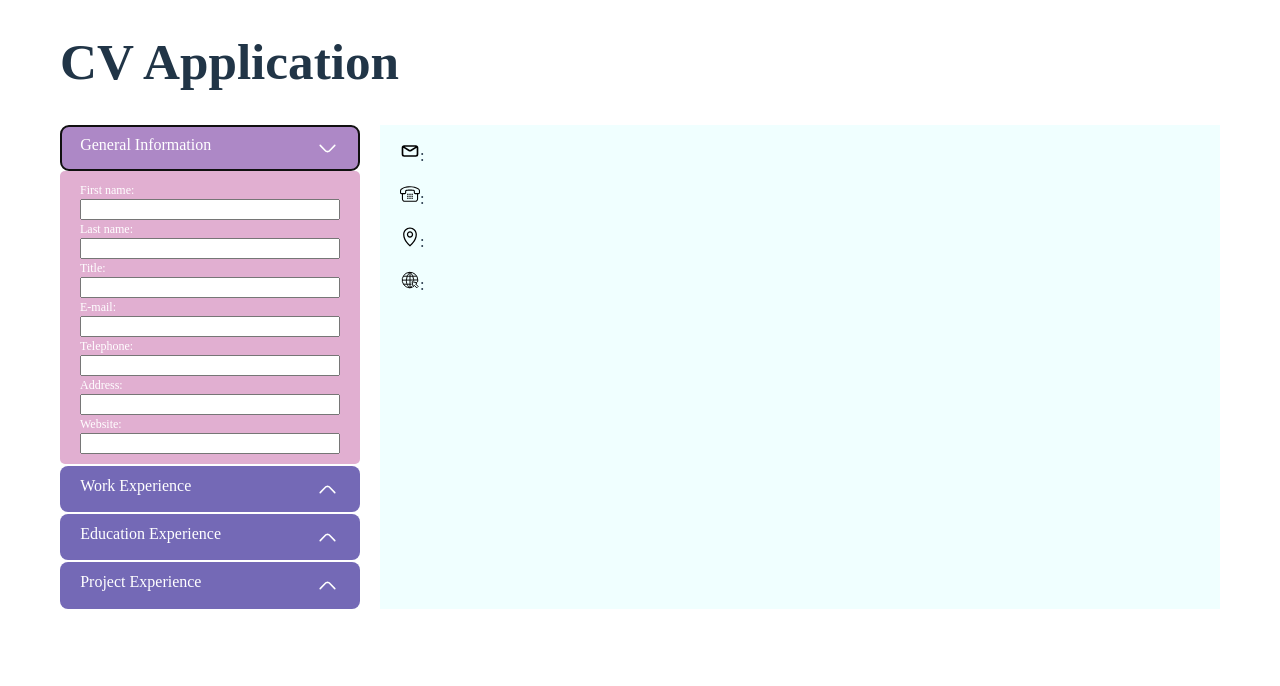
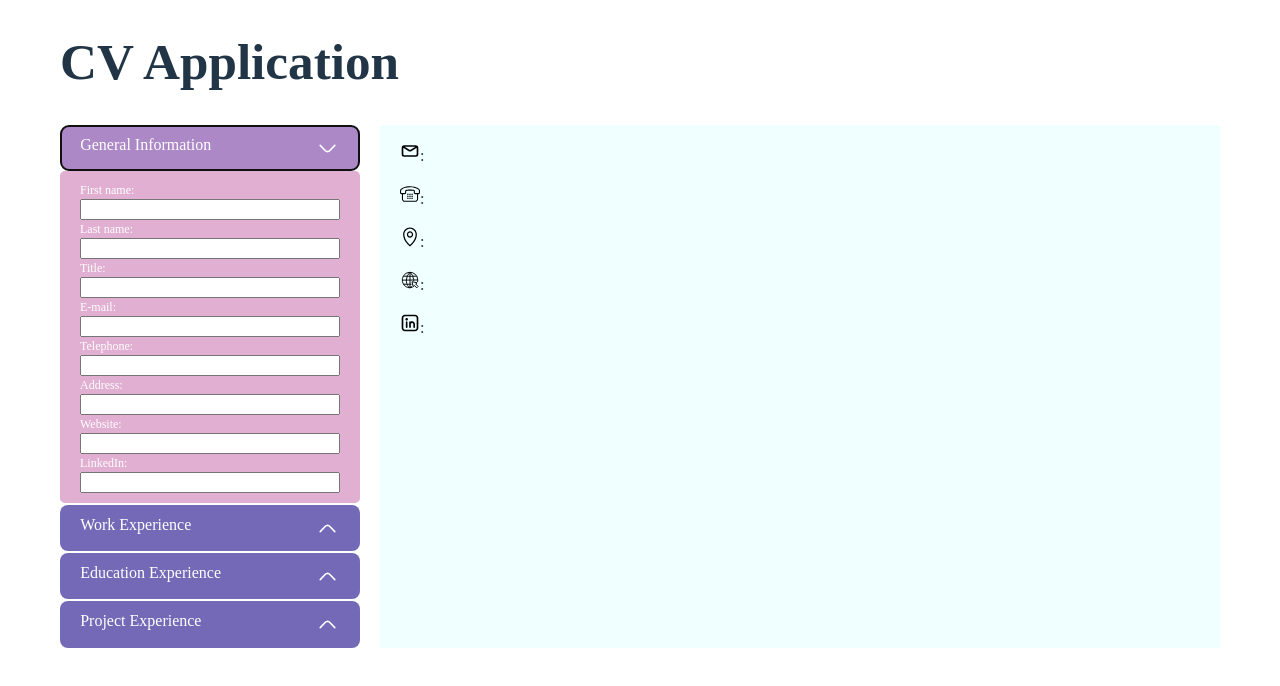
Before and after one commit to AnyueWang/odin_CV_application, a React (Vite) app in the folder cv_app/: page / in a window 1280 px wide. Both pictures are taken after a click on the button "General Information". Shown: the top 686 px of the page. Built offline with nearby package versions, Linux system fonts and the light colour scheme.

Commit message:
add: linkedin edit and display

```diff
--- a/cv_app/src/components/DisplayPage.jsx
+++ b/cv_app/src/components/DisplayPage.jsx
@@ -2,6 +2,7 @@ import phoneIcon from '../assets/phone.svg'
 import emailIcon from '../assets/email.svg'
 import addressIcon from '../assets/address.svg'
 import websiteIcon from '../assets/website.svg'
+import linkedinIcon from '../assets/linkedin.svg'
 
 const DisplayPage = ({ generalInfo, workInfo, educationInfo, projectInfo }) => {
   return (
@@ -12,6 +13,7 @@ const DisplayPage = ({ generalInfo, workInfo, educationInfo, projectInfo }) => {
       <p><img src={phoneIcon} className='icon-display' />: {generalInfo.telephone}</p>
       <p><img src={addressIcon} className='icon-display' />: {generalInfo.address}</p>
       <p><img src={websiteIcon} className='icon-display' />: {generalInfo.website}</p>
+      <p><img src={linkedinIcon} className='icon-display' />: {generalInfo.linkedin}</p>
       <div>
         {
           workInfo.map(each => {
--- a/cv_app/src/components/GeneralInfo.jsx
+++ b/cv_app/src/components/GeneralInfo.jsx
@@ -35,6 +35,11 @@ const GeneralInfo = ({ info, setInfo }) => {
         <label htmlFor="website">Website:</label>
         <input type="url" id="website" value={info.website} onChange={(e) => setInfo({ ...info, website: e.target.value })} />
       </div>
+
+      <div>
+        <label htmlFor="linkedin">LinkedIn:</label>
+        <input type="url" id="linkedin" value={info.linkedin} onChange={(e) => setInfo({ ...info, linkedin: e.target.value })} />
+      </div>
     </form>
   )
 }
--- a/cv_app/src/utilities/helpers.jsx
+++ b/cv_app/src/utilities/helpers.jsx
@@ -8,6 +8,7 @@ const newGeneralInfo = () => ({
   telephone: '',
   address: '',
   website: '',
+  linkedin: '',
 })
 const newWorkInfo = () => [{
   id: uuidv4(),
```
Also changed, not shown: cv_app/src/assets/linkedin.svg (added).
